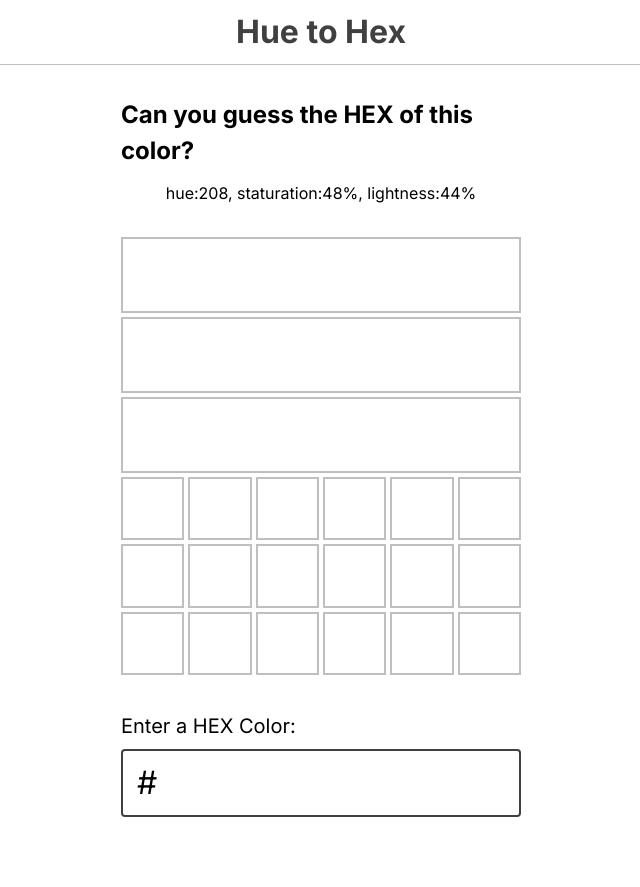
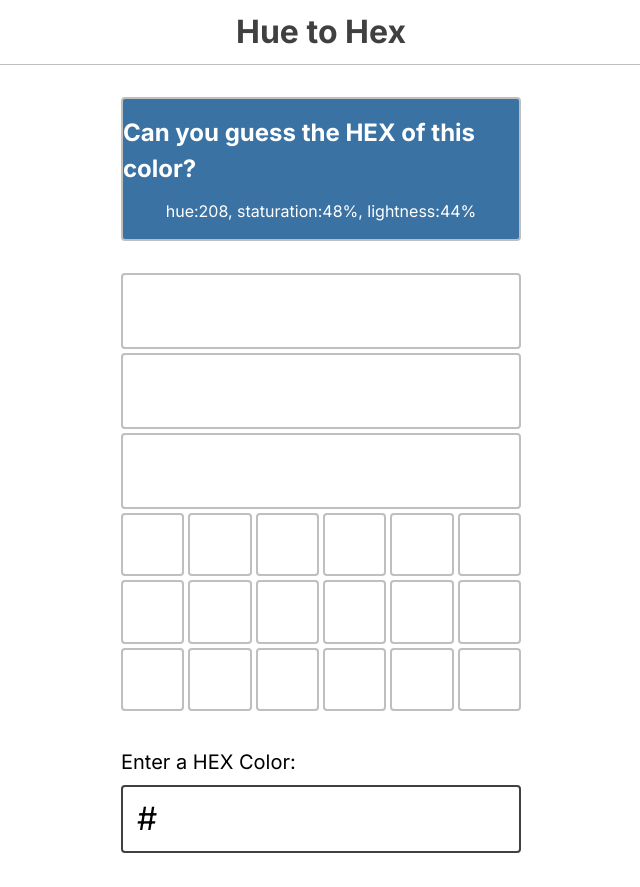
Before and after one commit to Kyle-Kroger/Hue-to-Hex, a Next.js app: page / in a window 1280 px wide. Shown: the whole page, without its empty margins (319-959 px from the left). Before the commit the page ends 851 px from the top, so only its background shows below. Built offline with nearby package versions, Linux system fonts and the light colour scheme.

Commit message:
fix only getting 5 digit colors

```diff
--- a/app/globals.css
+++ b/app/globals.css
@@ -4,6 +4,7 @@
 html {
   --game-spacing: 32px;
   --header-height: 4rem;
+  --radius: 4px;
 
   --color-success: hsl(150deg 70% 30%);
   --color-warning: hsl(50deg 100% 30%);
--- a/src/components/Game/Game.tsx
+++ b/src/components/Game/Game.tsx
@@ -31,6 +31,10 @@ function Game() {
       //todo
       //end game flag
     }
+    console.log(newGuess.hex, randomColor.hex);
+    if (newGuess.hex === randomColor.hex) {
+      alert("you got the color!");
+    }
   };
 
   return (
--- a/src/components/GuessBoard/Guess.tsx
+++ b/src/components/GuessBoard/Guess.tsx
@@ -15,7 +15,9 @@ const Guess = ({ guess, type }: Props) => {
   if (type === "hsl") {
     return (
       <p className={styles.hslGuess} style={guessStyle}>
-        {guess ? guess.hex : ""}
+        {guess
+          ? `H: ${guess.hsl.hue} S: ${guess.hsl.saturation} L:${guess.hsl.lightness}`
+          : ""}
       </p>
     );
   }
@@ -23,11 +25,7 @@ const Guess = ({ guess, type }: Props) => {
   return (
     <div className={styles.guess}>
       {range(6).map((i) => (
-        <span
-          key={i}
-          className="cell"
-          style={{ color: guess ? guess.textColor : "#000" }}
-        >
+        <span key={i} className="cell">
           {guess ? guess.hex[i] : ""}
         </span>
       ))}
--- a/src/components/SecretColor/SecretColor.tsx
+++ b/src/components/SecretColor/SecretColor.tsx
@@ -9,8 +9,12 @@ interface Props {
 const SecretColor = ({ randomColor }: Props) => {
   const { hue, saturation, lightness } = randomColor.hsl;
   console.log(randomColor);
+  const colorStyle = {
+    color: randomColor.textColor,
+    backgroundColor: `#${randomColor.hex}`,
+  };
   return (
-    <div className={styles.wrapper}>
+    <div className={styles.wrapper} style={colorStyle}>
       <h2>Can you guess the HEX of this color?</h2>
       <p>{`hue:${hue}, staturation:${saturation}%, lightness:${lightness}%`}</p>
     </div>
--- a/src/components/SecretColor/secretColor.module.css
+++ b/src/components/SecretColor/secretColor.module.css
@@ -2,6 +2,9 @@
   display: flex;
   flex-direction: column;
   align-items: center;
+  padding: 16px 0;
+  border: 2px solid var(--color-gray-700);
+  border-radius: var(--radius);
 }
 
 .wrapper h2 {
--- a/src/utils.ts
+++ b/src/utils.ts
@@ -89,7 +89,10 @@ export const hexToHSL = (H: string): Ihsl => {
 
 //Get Random Color
 export const getRandomColor = (): IColor => {
-  const hex = Math.floor(Math.random() * 16777215).toString(16);
+  const hex = Math.floor(Math.random() * 16777215)
+    .toString(16)
+    .padStart(6, "0")
+    .toUpperCase();
   const hsl = hexToHSL(`#${hex}`);
   const textColor = getContrastYIQ(hex);
   return { hex, hsl, textColor };
```
